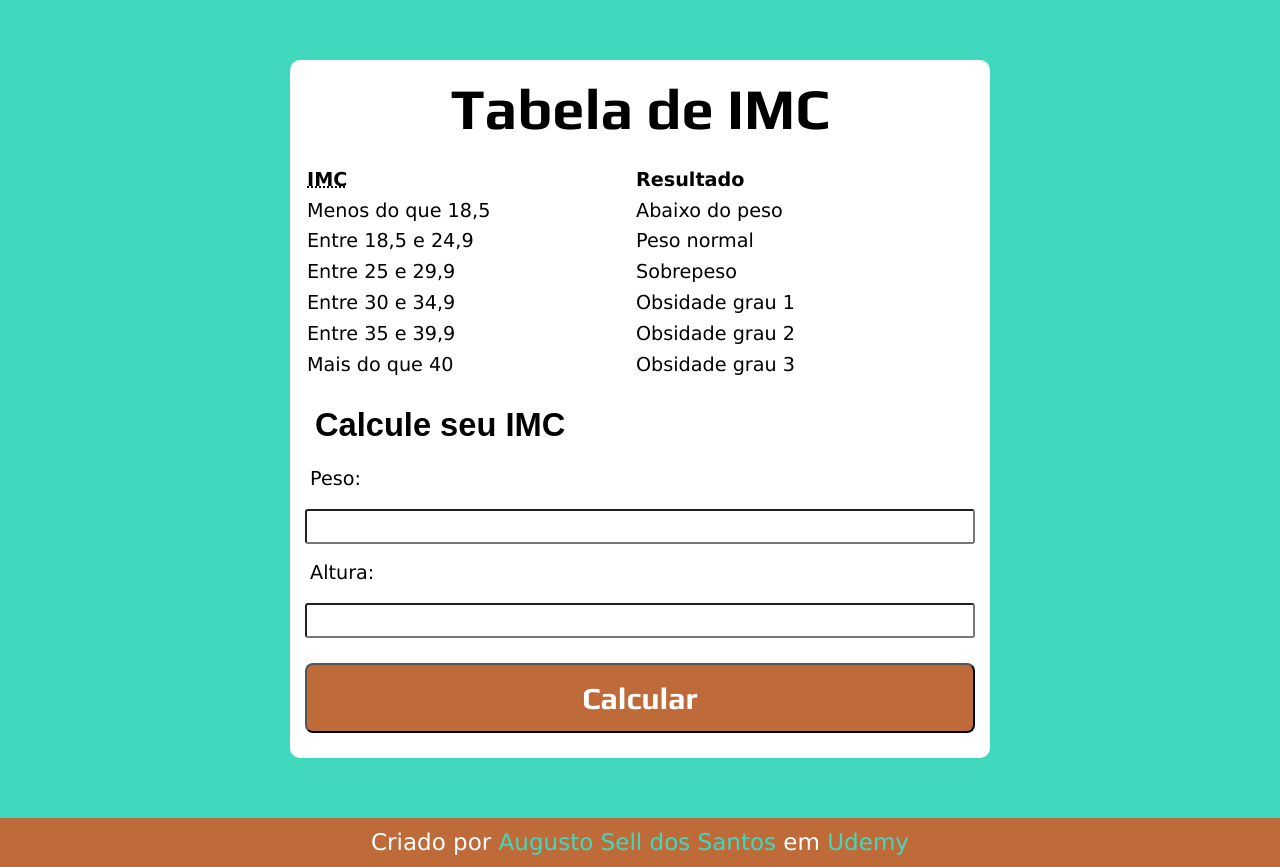
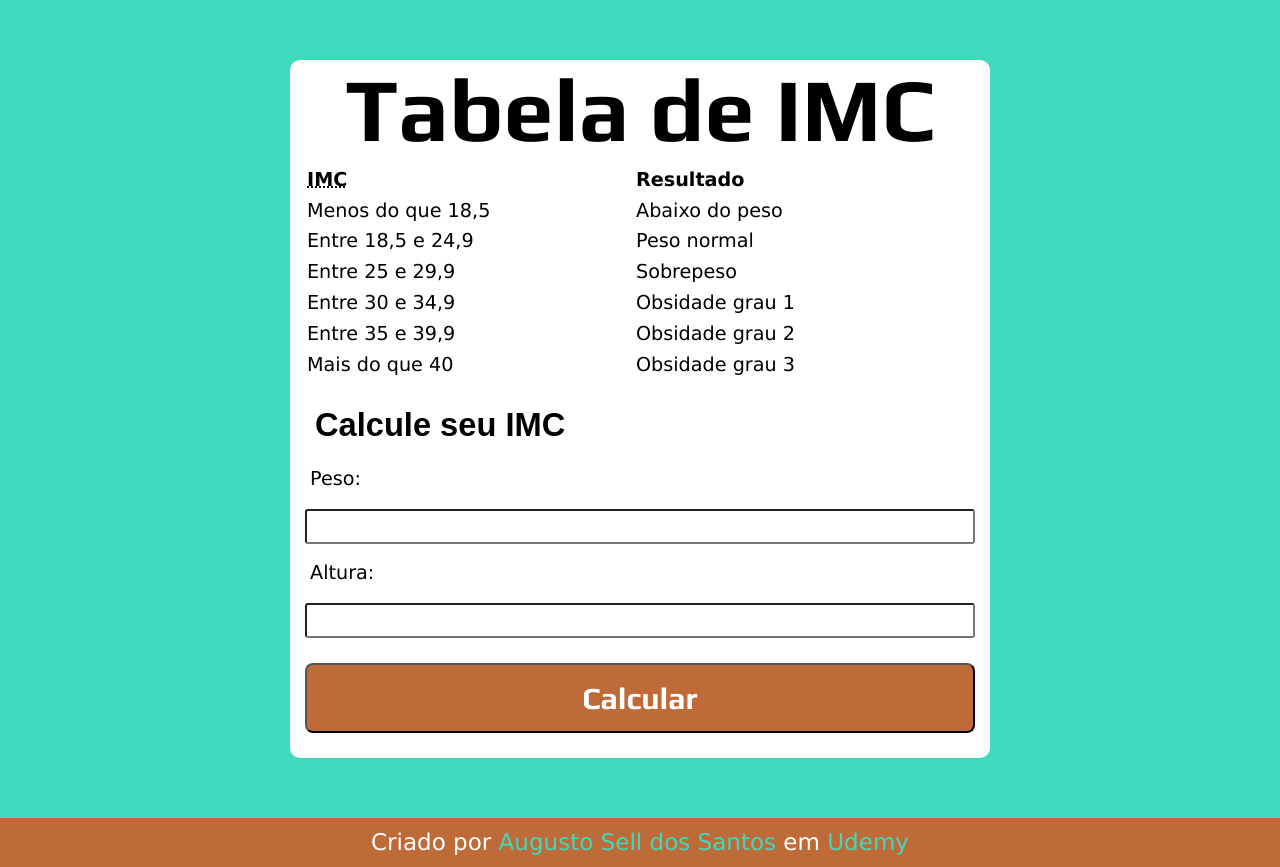
Before and after one commit to augustosellsantos/teste-imc, a plain HTML site: page index.html in a window 1280 px wide. Drawn offline with Linux system fonts and the light colour scheme; a web font is replaced by a local one.

Commit message:
correção de código

```diff
--- a/assets/css/style.css
+++ b/assets/css/style.css
@@ -40,7 +40,7 @@ body {
 #titulo {
     padding: 20px;
     font-family: var(--font0);
-    font-size: 3em;
+    font-size: 7vw;
     font-weight: bold;
     margin: auto;
     text-align: center;
```
